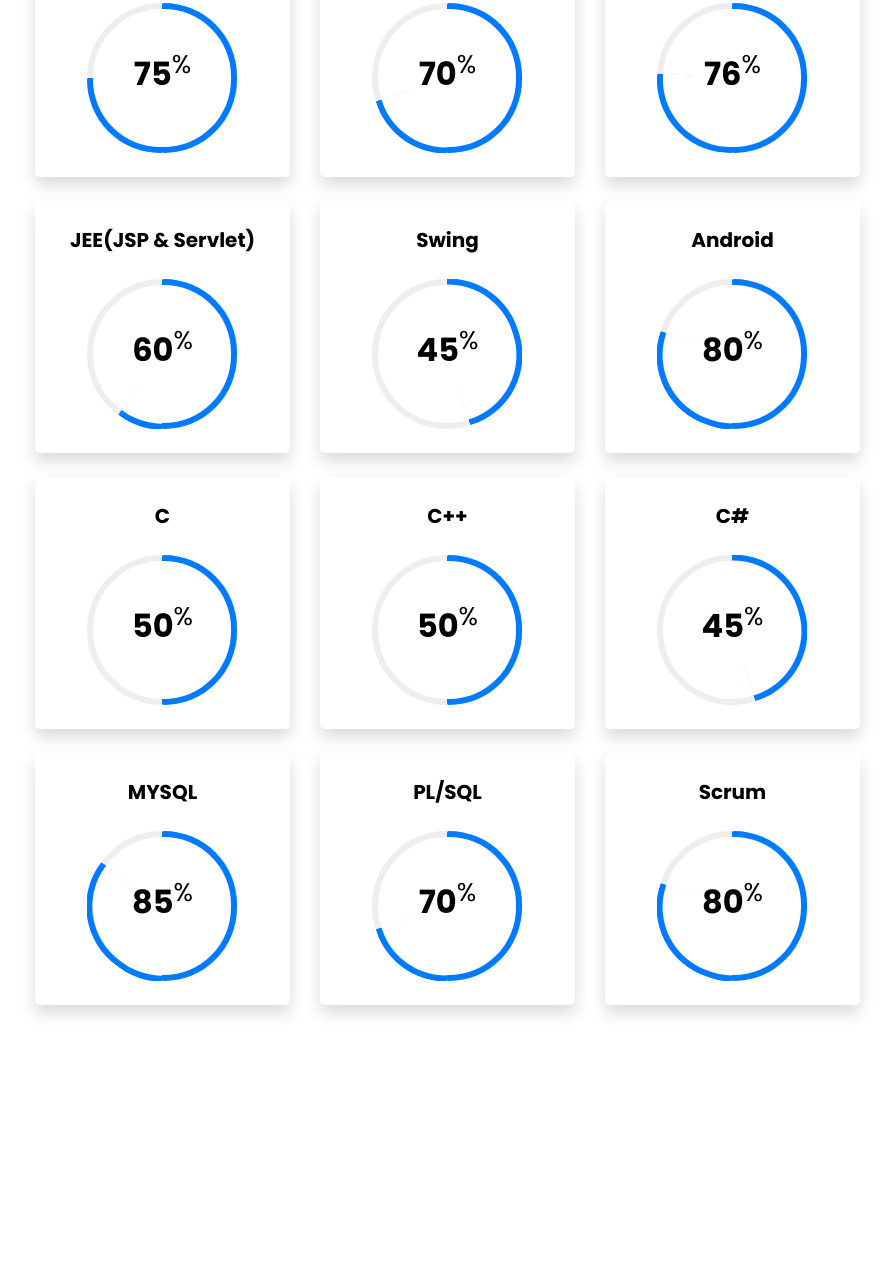
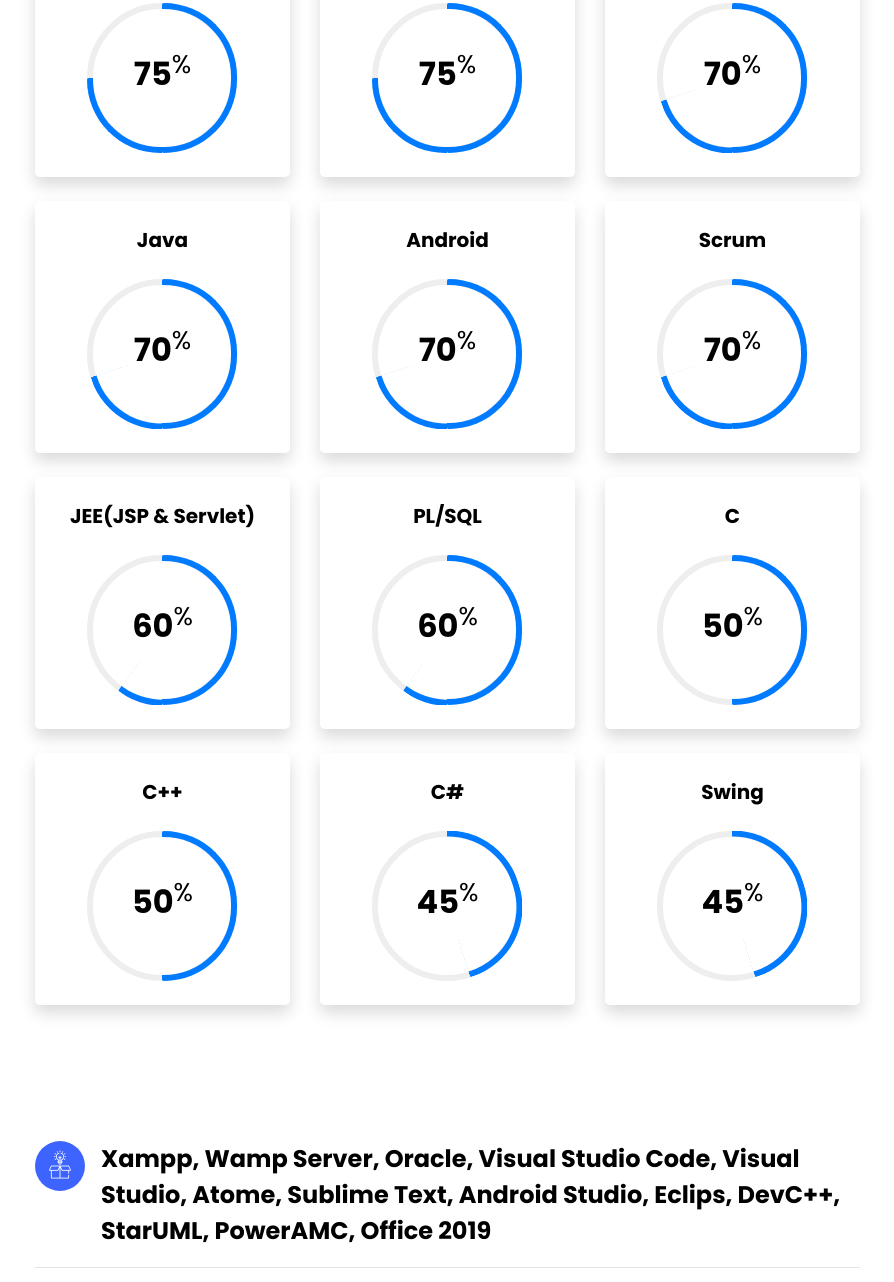
Before and after one commit to Ghayth-BEN-GARA/Portfolio, a plain HTML site: page index.html in a window 1280 px wide. Shown: the part 4385-5667 px from the top of the page, without its empty margins (335-1229 px from the left). Before the commit the page ends 5526 px from the top, so only its background shows below. Drawn offline with Linux system fonts and the light colour scheme; files whose address does not match are found by name.

Commit message:
Corriger la partie Skills et ajouter les logiciels

```diff
--- a/index.html
+++ b/index.html
@@ -276,7 +276,7 @@
                                 <div class = "col-lg-4 mb-4">
                                     <div class = "bg-white rounded-lg shadow p-4">
                                         <h2 class = "h5 font-weight-bold text-center mb-4">JavaScript</h2>
-                                        <div class = "progress mx-auto" data-value = '85'>
+                                        <div class = "progress mx-auto" data-value = '80'>
                                             <span class = "progress-left">
                                                 <span class = "progress-bar border-primary"></span>
                                             </span>
@@ -284,7 +284,7 @@
                                                 <span class = "progress-bar border-primary"></span>
                                             </span>
                                             <div class = "progress-value w-100 h-100 rounded-circle d-flex align-items-center justify-content-center">
-                                                <div class = "h2 font-weight-bold">85<sup class = "small">%</sup></div>
+                                                <div class = "h2 font-weight-bold">80<sup class = "small">%</sup></div>
                                             </div>
                                         </div>
                                     </div>
@@ -308,7 +308,7 @@
                                 <div class = "col-lg-4 mb-4">
                                     <div class = "bg-white rounded-lg shadow p-4">
                                         <h2 class = "h5 font-weight-bold text-center mb-4">Ajax</h2>
-                                        <div class = "progress mx-auto" data-value = '70'>
+                                        <div class = "progress mx-auto" data-value = '75'>
                                             <span class = "progress-left">
                                                 <span class = "progress-bar border-primary"></span>
                                             </span>
@@ -316,7 +316,23 @@
                                                 <span class = "progress-bar border-primary"></span>
                                             </span>
                                             <div class = "progress-value w-100 h-100 rounded-circle d-flex align-items-center justify-content-center">
-                                                <div class = "h2 font-weight-bold">70<sup class = "small">%</sup></div>
+                                                <div class = "h2 font-weight-bold">75<sup class = "small">%</sup></div>
+                                            </div>
+                                        </div>
+                                    </div>
+                                </div>
+                                <div class = "col-lg-4 mb-4">
+                                    <div class = "bg-white rounded-lg shadow p-4">
+                                        <h2 class = "h5 font-weight-bold text-center mb-4">MYSQL</h2>
+                                        <div class = "progress mx-auto" data-value = '75'>
+                                            <span class = "progress-left">
+                                                <span class = "progress-bar border-primary"></span>
+                                            </span>
+                                            <span class = "progress-right">
+                                                <span class = "progress-bar border-primary"></span>
+                                            </span>
+                                            <div class = "progress-value w-100 h-100 rounded-circle d-flex align-items-center justify-content-center">
+                                                <div class = "h2 font-weight-bold">75<sup class = "small">%</sup></div>
                                             </div>
                                         </div>
                                     </div>
@@ -356,7 +372,7 @@
                                 <div class = "col-lg-4 mb-4">
                                     <div class = "bg-white rounded-lg shadow p-4">
                                         <h2 class = "h5 font-weight-bold text-center mb-4">Java</h2>
-                                        <div class = "progress mx-auto" data-value = '76'>
+                                        <div class = "progress mx-auto" data-value = '70'>
                                             <span class = "progress-left">
                                                 <span class = "progress-bar border-primary"></span>
                                             </span>
@@ -364,7 +380,39 @@
                                                 <span class = "progress-bar border-primary"></span>
                                             </span>
                                             <div class = "progress-value w-100 h-100 rounded-circle d-flex align-items-center justify-content-center">
-                                                <div class = "h2 font-weight-bold">76<sup class = "small">%</sup></div>
+                                                <div class = "h2 font-weight-bold">70<sup class = "small">%</sup></div>
+                                            </div>
+                                        </div>
+                                    </div>
+                                </div>
+                                <div class = "col-lg-4 mb-4">
+                                    <div class = "bg-white rounded-lg shadow p-4">
+                                        <h2 class = "h5 font-weight-bold text-center mb-4">Android</h2>
+                                        <div class = "progress mx-auto" data-value = '70'>
+                                            <span class = "progress-left">
+                                                <span class = "progress-bar border-primary"></span>
+                                            </span>
+                                            <span class = "progress-right">
+                                                <span class = "progress-bar border-primary"></span>
+                                            </span>
+                                            <div class = "progress-value w-100 h-100 rounded-circle d-flex align-items-center justify-content-center">
+                                                <div class = "h2 font-weight-bold">70<sup class = "small">%</sup></div>
+                                            </div>
+                                        </div>
+                                    </div>
+                                </div>
+                                <div class = "col-lg-4 mb-4">
+                                    <div class = "bg-white rounded-lg shadow p-4">
+                                        <h2 class = "h5 font-weight-bold text-center mb-4">Scrum</h2>
+                                        <div class = "progress mx-auto" data-value = '70'>
+                                            <span class = "progress-left">
+                                                <span class = "progress-bar border-primary"></span>
+                                            </span>
+                                            <span class = "progress-right">
+                                                <span class = "progress-bar border-primary"></span>
+                                            </span>
+                                            <div class = "progress-value w-100 h-100 rounded-circle d-flex align-items-center justify-content-center">
+                                                <div class = "h2 font-weight-bold">70<sup class = "small">%</sup></div>
                                             </div>
                                         </div>
                                     </div>
@@ -387,8 +435,8 @@
                                 </div>
                                 <div class = "col-lg-4 mb-4">
                                     <div class = "bg-white rounded-lg shadow p-4">
-                                        <h2 class = "h5 font-weight-bold text-center mb-4">Swing</h2>
-                                        <div class = "progress mx-auto" data-value = '45'>
+                                        <h2 class = "h5 font-weight-bold text-center mb-4">PL/SQL</h2>
+                                        <div class = "progress mx-auto" data-value = '60'>
                                             <span class = "progress-left">
                                                 <span class = "progress-bar border-primary"></span>
                                             </span>
@@ -396,23 +444,7 @@
                                                 <span class = "progress-bar border-primary"></span>
                                             </span>
                                             <div class = "progress-value w-100 h-100 rounded-circle d-flex align-items-center justify-content-center">
-                                                <div class = "h2 font-weight-bold">45<sup class = "small">%</sup></div>
-                                            </div>
-                                        </div>
-                                    </div>
-                                </div>
-                                <div class = "col-lg-4 mb-4">
-                                    <div class = "bg-white rounded-lg shadow p-4">
-                                        <h2 class = "h5 font-weight-bold text-center mb-4">Android</h2>
-                                        <div class = "progress mx-auto" data-value = '80'>
-                                            <span class = "progress-left">
-                                                <span class = "progress-bar border-primary"></span>
-                                            </span>
-                                            <span class = "progress-right">
-                                                <span class = "progress-bar border-primary"></span>
-                                            </span>
-                                            <div class = "progress-value w-100 h-100 rounded-circle d-flex align-items-center justify-content-center">
-                                                <div class = "h2 font-weight-bold">80<sup class = "small">%</sup></div>
+                                                <div class = "h2 font-weight-bold">60<sup class = "small">%</sup></div>
                                             </div>
                                         </div>
                                     </div>
@@ -467,8 +499,8 @@
                                 </div>
                                 <div class = "col-lg-4 mb-4">
                                     <div class = "bg-white rounded-lg shadow p-4">
-                                        <h2 class = "h5 font-weight-bold text-center mb-4">MYSQL</h2>
-                                        <div class = "progress mx-auto" data-value = '85'>
+                                        <h2 class = "h5 font-weight-bold text-center mb-4">Swing</h2>
+                                        <div class = "progress mx-auto" data-value = '45'>
                                             <span class = "progress-left">
                                                 <span class = "progress-bar border-primary"></span>
                                             </span>
@@ -476,42 +508,20 @@
                                                 <span class = "progress-bar border-primary"></span>
                                             </span>
                                             <div class = "progress-value w-100 h-100 rounded-circle d-flex align-items-center justify-content-center">
-                                                <div class = "h2 font-weight-bold">85<sup class = "small">%</sup></div>
+                                                <div class = "h2 font-weight-bold">45<sup class = "small">%</sup></div>
                                             </div>
                                         </div>
                                     </div>
                                 </div>
-                                <div class = "col-lg-4 mb-4">
-                                    <div class = "bg-white rounded-lg shadow p-4">
-                                        <h2 class = "h5 font-weight-bold text-center mb-4">PL/SQL</h2>
-                                        <div class = "progress mx-auto" data-value = '70'>
-                                            <span class = "progress-left">
-                                                <span class = "progress-bar border-primary"></span>
-                                            </span>
-                                            <span class = "progress-right">
-                                                <span class = "progress-bar border-primary"></span>
-                                            </span>
-                                            <div class = "progress-value w-100 h-100 rounded-circle d-flex align-items-center justify-content-center">
-                                                <div class = "h2 font-weight-bold">70<sup class = "small">%</sup></div>
-                                            </div>
-                                        </div>
-                                    </div>
+                            </div>
+                        </div>
+                        <div id = "page-4" class =  "page four">
+                            <div class = "resume-wrap d-flex ftco-animate">
+                                <div class = "icon d-flex align-items-center justify-content-center">
+                                    <span class = "flaticon-ideas"></span>
                                 </div>
-                                <div class = "col-lg-4 mb-4">
-                                    <div class = "bg-white rounded-lg shadow p-4">
-                                        <h2 class = "h5 font-weight-bold text-center mb-4">Scrum</h2>
-                                        <div class = "progress mx-auto" data-value = '80'>
-                                            <span class = "progress-left">
-                                                <span class = "progress-bar border-primary"></span>
-                                            </span>
-                                            <span class = "progress-right">
-                                                <span class = "progress-bar border-primary"></span>
-                                            </span>
-                                            <div class = "progress-value w-100 h-100 rounded-circle d-flex align-items-center justify-content-center">
-                                                <div class = "h2 font-weight-bold">80<sup class = "small">%</sup></div>
-                                            </div>
-                                        </div>
-                                    </div>
+                                <div class = "text pl-3">
+                                    <h2>Xampp, Wamp Server, Oracle, Visual Studio Code, Visual Studio, Atome, Sublime Text, Android Studio, Eclips, DevC++, StarUML, PowerAMC, Office 2019</h2>
                                 </div>
                             </div>
                         </div>
```
Also changed, not shown: 1 other file.
